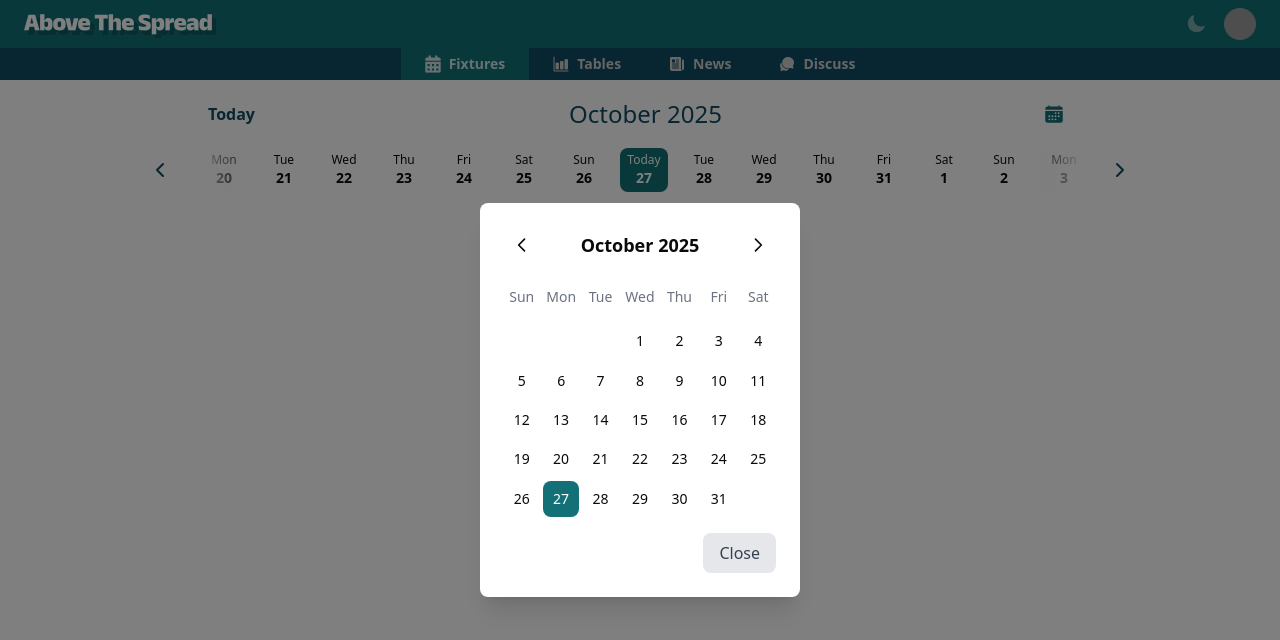
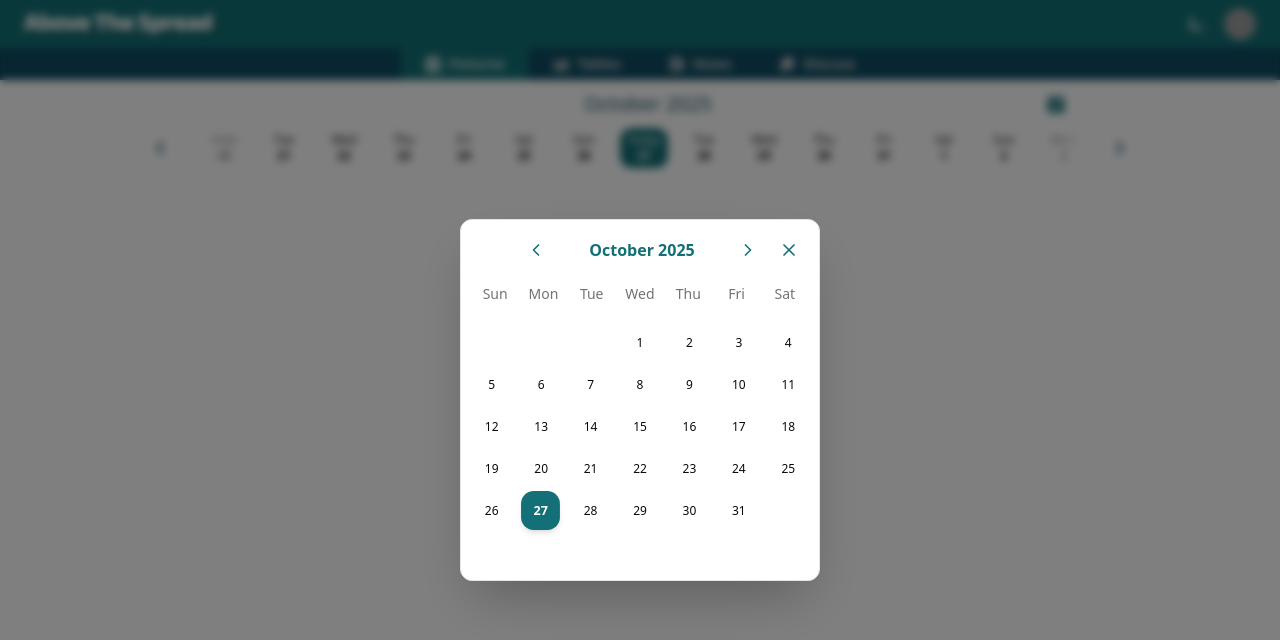
Before and after one commit to above-the-spread-team/ats-frontend, a Next.js app: page /fixtures in a window 1280 px wide. Both pictures are taken after a click on the button 1053 px from the left and 114 px from the top of the page. Shown: the top 640 px of the page. Built offline with nearby package versions, Linux system fonts and the light colour scheme; grey boxes are pictures that could not be loaded.

Commit message:
style calendar

```diff
--- a/src/app/fixtures/_components/calendar.tsx
+++ b/src/app/fixtures/_components/calendar.tsx
@@ -1,6 +1,7 @@
 "use client";
 
 import * as React from "react";
+import { ChevronRight, ChevronLeft, X } from "lucide-react";
 
 interface CalendarProps {
   selectedDate: Date;
@@ -98,59 +99,51 @@ export default function Calendar({
   };
 
   return (
-    <div className="fixed inset-0 bg-black bg-opacity-50 flex items-center justify-center z-50">
-      <div className="bg-white rounded-lg shadow-xl p-6 w-80 max-w-sm">
+    <div
+      className="fixed inset-0 bg-black/50 dark:bg-black/70 flex items-center justify-center z-50 backdrop-blur-sm"
+      onClick={onClose}
+    >
+      <div
+        className="bg-card border border-border rounded-xl shadow-2xl p-3 pb-4 w-[360px] max-w-sm animate-in fade-in-0 zoom-in-95 duration-200"
+        onClick={(e) => e.stopPropagation()}
+      >
         {/* Header */}
-        <div className="flex justify-between items-center mb-4">
+        <div className="flex justify-between items-center mb-2">
+          <div className="w-10"></div>
+          <div className="flex justify-between gap-2 items-center ">
             <button
               onClick={() => navigateMonth("prev")}
-            className="p-2 hover:bg-gray-100 rounded-full transition-colors"
+              className="p-2  rounded-full transition-colors text-foreground hover:bg-icon-hover"
             >
-            <svg
-              className="w-5 h-5"
-              fill="none"
-              stroke="currentColor"
-              viewBox="0 0 24 24"
-            >
-              <path
-                strokeLinecap="round"
-                strokeLinejoin="round"
-                strokeWidth={2}
-                d="M15 19l-7-7 7-7"
-              />
-            </svg>
+              <ChevronLeft className="w-5 h-5 text-primary" />
             </button>
 
-          <h2 className="text-lg font-semibold">
+            <h2 className="text-md font-semibold  w-40 text-center text-primary">
               {months[currentMonth]} {currentYear}
             </h2>
 
             <button
               onClick={() => navigateMonth("next")}
-            className="p-2 hover:bg-gray-100 rounded-full transition-colors"
+              className="p-2  rounded-full transition-colors text-foreground hover:bg-icon-hover"
             >
-            <svg
-              className="w-5 h-5"
-              fill="none"
-              stroke="currentColor"
-              viewBox="0 0 24 24"
+              <ChevronRight className="w-5 h-5 text-primary" />
+            </button>
+          </div>
+          {/* exit button */}
+          <button
+            onClick={onClose}
+            className="p-2  rounded-full transition-colors text-foreground hover:bg-icon-hover"
           >
-              <path
-                strokeLinecap="round"
-                strokeLinejoin="round"
-                strokeWidth={2}
-                d="M9 5l7 7-7 7"
-              />
-            </svg>
+            <X className="w-5 h-5 text-primary" />
           </button>
         </div>
 
         {/* Days of week */}
-        <div className="grid grid-cols-7 gap-1 mb-2">
+        <div className="grid grid-cols-7 gap-1 mb-3">
           {daysOfWeek.map((day) => (
             <div
               key={day}
-              className="text-center text-sm font-medium text-gray-500 py-2"
+              className="text-center text-sm font-medium text-muted-foreground py-2"
             >
               {day}
             </div>
@@ -158,18 +151,18 @@ export default function Calendar({
         </div>
 
         {/* Calendar grid */}
-        <div className="grid grid-cols-7 gap-1">
+        <div className="grid grid-cols-7 grid-rows-6 gap-3 h-60">
           {calendarDays.map((day, index) => (
             <div
               key={index}
-              className={`aspect-square flex items-center justify-center text-sm cursor-pointer rounded-lg transition-colors ${
+              className={`aspect-square flex items-center justify-center text-xs cursor-pointer rounded-xl transition-all duration-200 ${
                 day === null
                   ? ""
                   : isSelected(day)
-                  ? "bg-primary text-white"
+                  ? "bg-primary text-white font-semibold shadow-md scale-105"
                   : isToday(day)
-                  ? "bg-gray-200 text-gray-900 font-semibold"
-                  : "hover:bg-gray-100"
+                  ? "bg-accent text-accent-foreground border-2 border-primary font-semibold"
+                  : "hover:bg-icon-hover"
               }`}
               onClick={() => day && handleDateClick(day)}
             >
@@ -177,16 +170,6 @@ export default function Calendar({
             </div>
           ))}
         </div>
-
-        {/* Close button */}
-        <div className="flex justify-end mt-4">
-          <button
-            onClick={onClose}
-            className="px-4 py-2 bg-gray-200 text-gray-700 rounded-lg hover:bg-gray-300 transition-colors"
-          >
-            Close
-          </button>
-        </div>
       </div>
     </div>
   );
--- a/src/app/fixtures/_components/date.tsx
+++ b/src/app/fixtures/_components/date.tsx
@@ -18,11 +18,11 @@ export default function DateCard({
   return (
     <div
       className={`${
-        isSelected ? "bg-primary text-white" : ""
-      } flex flex-col w-12 justify-center items-center mx-1 py-1 rounded-lg transition-colors duration-150`}
+        isSelected ? "bg-primary text-white hover:bg-primary" : ""
+      } flex flex-col w-12 justify-center items-center mx-1 py-1 hover:bg-icon-hover rounded-xl transition-colors duration-150`}
     >
       <p className="text-xs font-medium">{isToday ? "Today" : day}</p>
-      <p className="text-sm font-semibold">{dayNumber}</p>
+      <p className="text-xs font-semibold">{dayNumber}</p>
     </div>
   );
 }
--- a/src/app/fixtures/_components/datepicker.tsx
+++ b/src/app/fixtures/_components/datepicker.tsx
@@ -11,6 +11,7 @@ import {
   CarouselPrevious,
 } from "@/components/ui/carousel";
 import { IoCalendar } from "react-icons/io5";
+import { Button } from "@/components/ui/button";
 
 export default function Datepicker() {
   const today = new Date();
@@ -265,20 +266,24 @@ export default function Datepicker() {
   }, [updateCurrentMonthYear, dates]);
 
   return (
-    <div className="flex justify-center items-center flex-col gap-4  py-1 md:py-4 w-full">
+    <div className="flex justify-center items-center flex-col gap-1 md:gap-2  py-1 md:py-2 w-full">
       <div className="w-full max-w-4xl px-4 flex justify-between items-center">
-        <button
-          onClick={selectToday}
-          className="text-primary-active dark:text-mygray text-sm md:text-base font-bold cursor-pointer hover:underline"
-        >
-          Today
-        </button>
-        <p className="text-xl md:text-2xl text-primary-active dark:text-mygray font-medium ">
+        {selectedDate.toDateString() !== todayString ? (
+          <Button
+            onClick={selectToday}
+            className="   h-6 w-12 md:text-base font-bold rounded-xl"
+          >
+            <p className="text-xs">Today</p>
+          </Button>
+        ) : (
+          <div className="w-12"></div>
+        )}
+        <p className="text-lg md:text-xl text-primary-active dark:text-mygray font-medium ">
           {currentMonthYear}
         </p>
         <button
           onClick={() => setShowCalendar(true)}
-          className="p-2 hover:bg-gray-100 rounded-full transition-colors"
+          className="p-1.5 hover:bg-icon-hover rounded-xl transition-colors"
         >
           <IoCalendar className="w-5 h-5 text-primary" />
         </button>
@@ -324,8 +329,8 @@ export default function Datepicker() {
               </CarouselItem>
             ))}
           </CarouselContent>
-          <CarouselPrevious className="hidden md:flex" />
-          <CarouselNext className="hidden md:flex" />
+          <CarouselPrevious className="hidden md:flex " />
+          <CarouselNext className="hidden md:flex " />
         </Carousel>
       </div>
 
--- a/src/app/globals.css
+++ b/src/app/globals.css
@@ -12,6 +12,8 @@
     --background: 0 0% 100%;
 
     --foreground: 0 0% 3.9%;
+
+    --icon-hover: 0 0% 87%;
 
     --card: 0 0% 100%;
 
@@ -64,6 +66,8 @@
 
     --card-foreground: 0 0% 98%;
 
+    --icon-hover: 0 0% 20%;
+
     --popover: 0 0% 3.9%;
 
     --popover-foreground: 0 0% 98%;
@@ -110,3 +114,50 @@
     @apply bg-background text-foreground;
   }
 }
+
+@layer utilities {
+  .animate-in {
+    animation: enter 0.2s ease-out;
+  }
+
+  @keyframes enter {
+    from {
+      opacity: 0;
+      transform: scale(0.95);
+    }
+    to {
+      opacity: 1;
+      transform: scale(1);
+    }
+  }
+
+  .fade-in-0 {
+    animation: fadeIn 0.2s ease-out;
+  }
+
+  @keyframes fadeIn {
+    from {
+      opacity: 0;
+    }
+    to {
+      opacity: 1;
+    }
+  }
+
+  .zoom-in-95 {
+    animation: zoomIn 0.2s ease-out;
+  }
+
+  @keyframes zoomIn {
+    from {
+      transform: scale(0.95);
+    }
+    to {
+      transform: scale(1);
+    }
+  }
+
+  .duration-200 {
+    animation-duration: 200ms;
+  }
+}
--- a/src/components/ui/button.tsx
+++ b/src/components/ui/button.tsx
@@ -1,16 +1,15 @@
-import * as React from "react"
-import { Slot } from "@radix-ui/react-slot"
-import { cva, type VariantProps } from "class-variance-authority"
+import * as React from "react";
+import { Slot } from "@radix-ui/react-slot";
+import { cva, type VariantProps } from "class-variance-authority";
 
-import { cn } from "@/lib/utils"
+import { cn } from "@/lib/utils";
 
 const buttonVariants = cva(
   "inline-flex items-center justify-center gap-2 whitespace-nowrap rounded-md text-sm font-medium transition-colors focus-visible:outline-none focus-visible:ring-1 focus-visible:ring-ring disabled:pointer-events-none disabled:opacity-50 [&_svg]:pointer-events-none [&_svg]:size-4 [&_svg]:shrink-0",
   {
     variants: {
       variant: {
-        default:
-          "bg-primary text-primary-foreground shadow hover:bg-primary/90",
+        default: "bg-primary text-white shadow hover:bg-primary-active",
         destructive:
           "bg-destructive text-destructive-foreground shadow-sm hover:bg-destructive/90",
         outline:
@@ -32,26 +31,26 @@ const buttonVariants = cva(
       size: "default",
     },
   }
-)
+);
 
 export interface ButtonProps
   extends React.ButtonHTMLAttributes<HTMLButtonElement>,
     VariantProps<typeof buttonVariants> {
-  asChild?: boolean
+  asChild?: boolean;
 }
 
 const Button = React.forwardRef<HTMLButtonElement, ButtonProps>(
   ({ className, variant, size, asChild = false, ...props }, ref) => {
-    const Comp = asChild ? Slot : "button"
+    const Comp = asChild ? Slot : "button";
     return (
       <Comp
         className={cn(buttonVariants({ variant, size, className }))}
         ref={ref}
         {...props}
       />
-    )
+    );
   }
-)
-Button.displayName = "Button"
+);
+Button.displayName = "Button";
 
-export { Button, buttonVariants }
+export { Button, buttonVariants };
--- a/src/components/ui/carousel.tsx
+++ b/src/components/ui/carousel.tsx
@@ -235,7 +235,7 @@ const CarouselNext = React.forwardRef<
       variant={variant}
       size={size}
       className={cn(
-        "absolute h-8 w-8 border-none shadow-none",
+        "absolute h-8 w-8 border-none shadow-none hover:bg-icon-hover rounded-xl",
         orientation === "horizontal"
           ? "-right-12 top-1/2 -translate-y-1/2"
           : "-bottom-12 left-1/2 -translate-x-1/2 rotate-90",
--- a/tailwind.config.ts
+++ b/tailwind.config.ts
@@ -16,6 +16,9 @@ export default {
         card: {
           DEFAULT: "hsl(var(--card))",
           foreground: "hsl(var(--card-foreground))",
+        },
+        icon: {
+          hover: "hsl(var(--icon-hover))",
         },
         popover: {
           DEFAULT: "hsl(var(--popover))",
```
Lines whose indentation alone changed are shown as unchanged.
